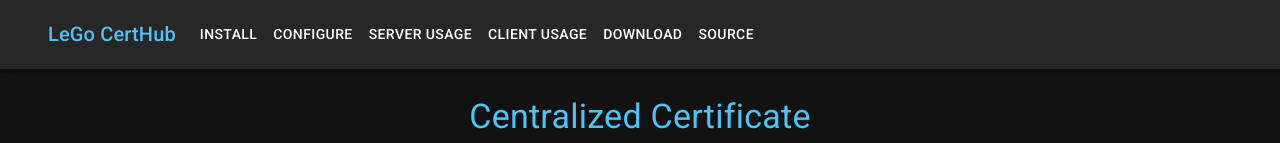
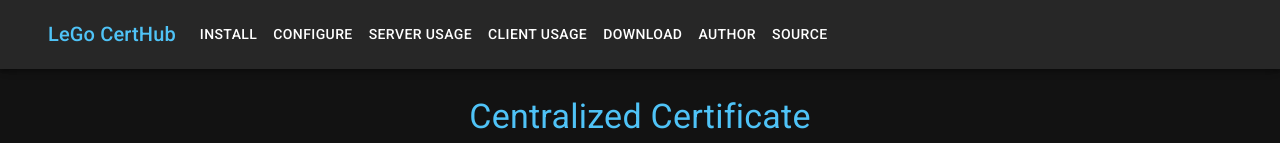
Before and after one commit to gregtwallace/legocerthub.com, a Next.js app: page / in a window 1280 px wide. Shown: the top 143 px of the page. Built offline with nearby package versions, Linux system fonts and the light colour scheme.

Commit message:
nav: add author link

```diff
--- a/components/NavBar/Navbar.js
+++ b/components/NavBar/Navbar.js
@@ -33,6 +33,11 @@
   {
     name: 'Download',
     href: 'https://github.com/gregtwallace/legocerthub/releases',
+    target: '_blank',
+  },
+  {
+    name: 'Author',
+    href: 'https://www.gregtwallace.com',
     target: '_blank',
   },
   {
```
